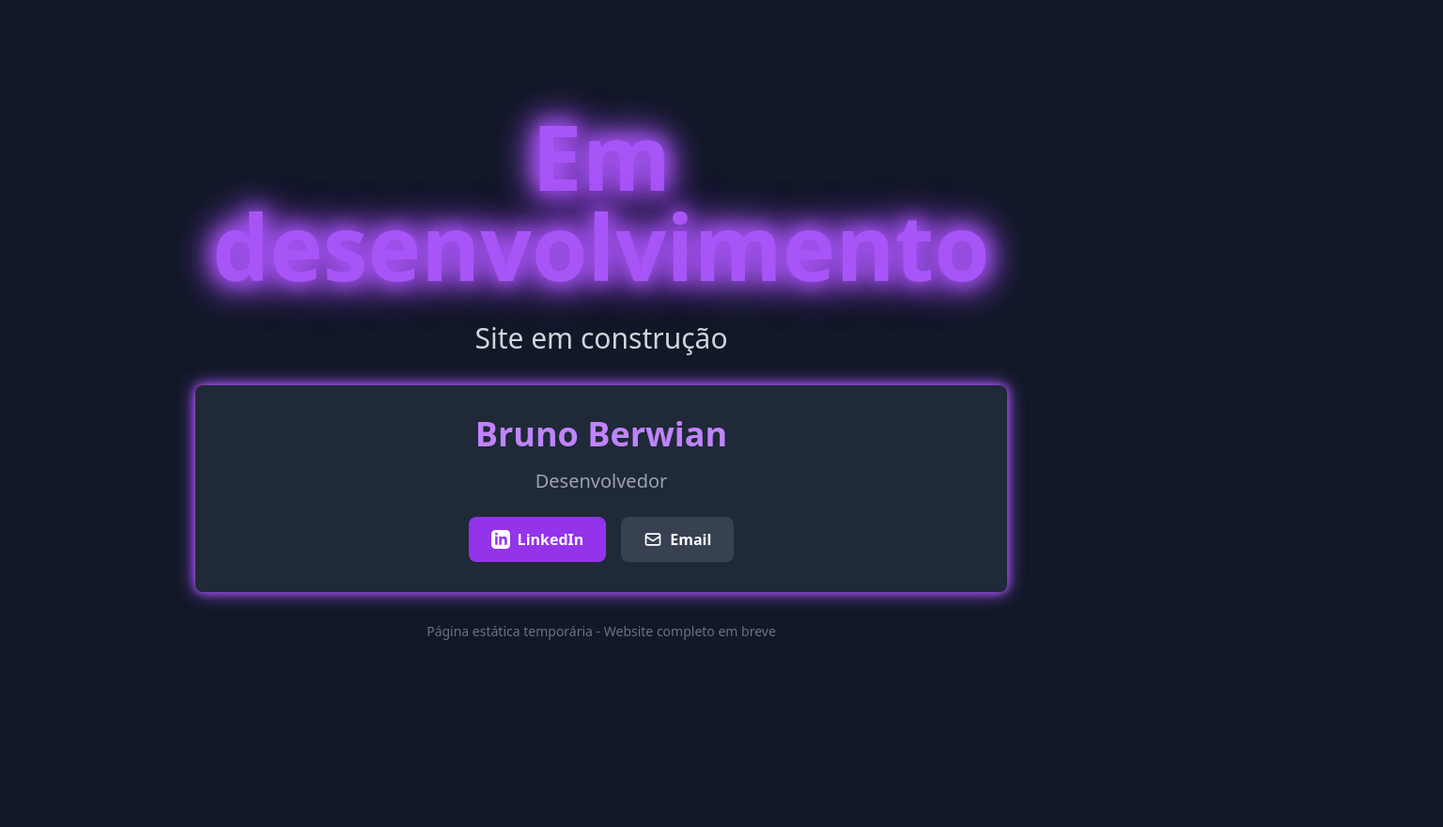
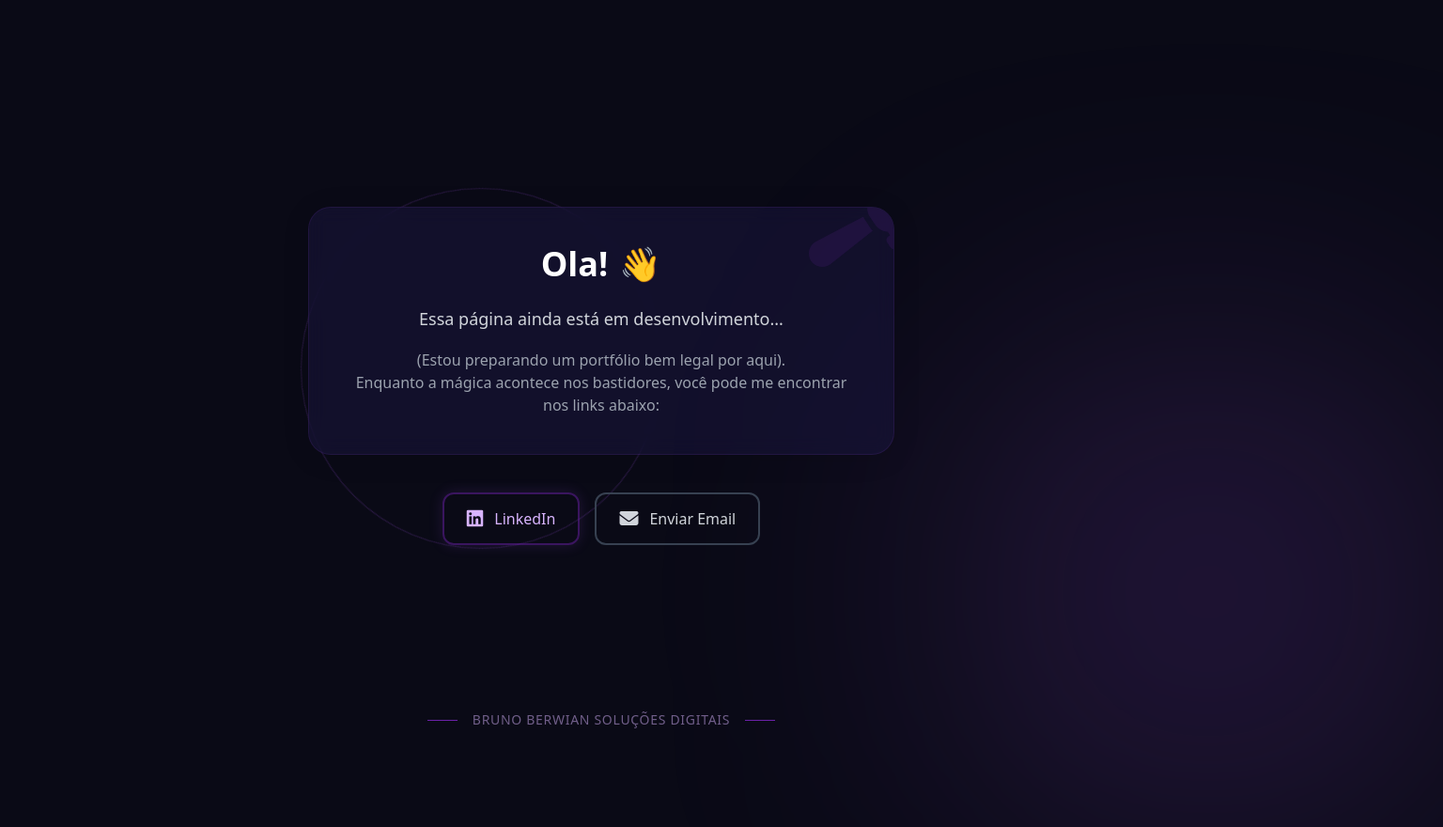
Before and after one commit to brunobwn/brunobwn-lp, a plain HTML site: page index.html in a window 1280 px wide. Shown: the whole page at 94% size, 1536 px wide, since content can reach past the window. Before the commit the page ends 800 px from the top, so only its background shows below. Drawn offline with nearby package versions, Linux system fonts and the light colour scheme.

Commit message:
Update title and enhance styling in index.html

```diff
--- a/index.html
+++ b/index.html
@@ -3,81 +3,107 @@
 <head>
     <meta charset="UTF-8">
     <meta name="viewport" content="width=device-width, initial-scale=1.0">
-    <title>Bruno Berwian - Desenvolvedor</title>
+    <title>Bruno Berwian | Em Breve</title>
     <script src="https://cdn.tailwindcss.com"></script>
-    <style>
-        @keyframes glow {
-            0%, 100% {
-                text-shadow: 0 0 10px #a855f7, 0 0 20px #a855f7, 0 0 30px #a855f7;
-            }
-            50% {
-                text-shadow: 0 0 20px #a855f7, 0 0 30px #a855f7, 0 0 40px #a855f7, 0 0 50px #a855f7;
+    <script>
+        tailwind.config = {
+            theme: {
+                extend: {
+                    colors: {
+                        neon: {
+                            primary: '#a855f7', // Roxo principal
+                            secondary: '#c084fc', // Roxo mais claro
+                            dark: '#1e1b4b' // Azul/Roxo muito escuro para fundo
+                        }
+                    },
+                    animation: {
+                        'spin-slow': 'spin 8s linear infinite',
+                        'wave': 'wave 2.5s infinite',
+                    },
+                    keyframes: {
+                        wave: {
+                            '0%, 100%': { transform: 'rotate(0deg)' },
+                            '10%, 30%': { transform: 'rotate(14deg)' },
+                            '20%': { transform: 'rotate(-8deg)' },
+                            '40%': { transform: 'rotate(-4deg)' },
+                            '50%, 60%': { transform: 'rotate(10deg)' },
+                            '70%': { transform: 'rotate(0deg)' },
+                        }
+                    }
+                }
             }
         }
-
-        .neon-glow {
-            animation: glow 2s ease-in-out infinite;
+    </script>
+    <link rel="stylesheet" href="https://cdnjs.cloudflare.com/ajax/libs/font-awesome/6.4.0/css/all.min.css">
+    <style>
+        /* Estilo para o texto com contorno (Outline) */
+        .outline-title {
+            /* Cor do preenchimento transparente */
+            color: transparent;
+            /* Cor e espessura da borda */
+            -webkit-text-stroke: 1px rgba(192, 132, 252, 0.8);
+            /* Sombra sutil para destacar do fundo */
+            filter: drop-shadow(0 0 2px rgba(168, 85, 247, 0.5));
         }
 
-        .neon-border {
-            box-shadow: 0 0 10px #a855f7, 0 0 20px #a855f7;
+        /* Opcional: Efeito de preenchimento ao passar o mouse no título */
+        .outline-title:hover {
+            color: rgba(168, 85, 247, 0.1);
+            transition: color 0.3s ease;
         }
 
-        .hover-neon:hover {
-            box-shadow: 0 0 15px #a855f7, 0 0 30px #a855f7, 0 0 45px #a855f7;
-            transition: all 0.3s ease-in-out;
+        .glass-card {
+            background: rgba(30, 27, 75, 0.4);
+            backdrop-filter: blur(10px);
+            border: 1px solid rgba(168, 85, 247, 0.1);
+            box-shadow: 0 4px 30px rgba(0, 0, 0, 0.1);
         }
     </style>
 </head>
-<body class="bg-gray-900 text-white min-h-screen flex items-center justify-center">
-    <div class="container mx-auto px-4 py-8 max-w-4xl">
-        <div class="text-center space-y-8">
-            <!-- Main Title with Neon Effect -->
-            <h1 class="text-6xl md:text-8xl font-bold text-purple-500 neon-glow mb-4">
-                Em desenvolvimento
-            </h1>
+<body class="bg-[#0a0a16] text-gray-200 h-screen w-full flex flex-col items-center justify-center overflow-hidden relative font-sans">
 
-            <!-- Subtitle -->
-            <p class="text-2xl md:text-3xl text-gray-300 mb-8">
-                Site em construção
-            </p>
+    <div class="absolute top-1/4 left-1/4 w-96 h-96 border border-purple-500/20 rounded-full animate-spin-slow pointer-events-none"></div>
+    <div class="absolute bottom-[-10%] right-[-20%] w-[500px] h-[500px] bg-neon-primary/20 rounded-full blur-[150px] pointer-events-none"></div>
 
-            <!-- Developer Info -->
-            <div class="bg-gray-800 rounded-lg p-8 neon-border">
-                <h2 class="text-3xl md:text-4xl font-bold text-purple-400 mb-4">
-                    Bruno Berwian
-                </h2>
-                <p class="text-xl text-gray-400 mb-6">
-                    Desenvolvedor
+
+    <main class="z-10 text-center px-6 max-w-2xl w-full">
+
+        <div class="glass-card p-8 md:p-10 rounded-3xl mb-10 relative overflow-hidden">
+            <i class="fas fa-hammer absolute -top-6 -right-6 text-8xl text-purple-900/20 rotate-12"></i>
+
+            <h2 class="text-3xl md:text-4xl font-bold text-white mb-6 flex items-center justify-center gap-3">
+                Ola! <span class="inline-block animate-wave origin-[70%_70%]">👋</span>
+            </h2>
+
+            <div class="space-y-4 text-lg text-gray-300 leading-relaxed">
+                <p>
+                    Essa página ainda está em desenvolvimento...
                 </p>
-
-                <!-- Contact Links -->
-                <div class="flex flex-col md:flex-row gap-4 justify-center items-center">
-                    <a href="https://www.linkedin.com/in/brunoberwian"
-                       target="_blank"
-                       rel="noopener noreferrer"
-                       class="bg-purple-600 hover:bg-purple-700 hover-neon text-white font-semibold py-3 px-6 rounded-lg transition-all duration-300 flex items-center gap-2">
-                        <svg class="w-5 h-5" fill="currentColor" viewBox="0 0 24 24">
-                            <path d="M19 0h-14c-2.761 0-5 2.239-5 5v14c0 2.761 2.239 5 5 5h14c2.762 0 5-2.239 5-5v-14c0-2.761-2.238-5-5-5zm-11 19h-3v-11h3v11zm-1.5-12.268c-.966 0-1.75-.79-1.75-1.764s.784-1.764 1.75-1.764 1.75.79 1.75 1.764-.783 1.764-1.75 1.764zm13.5 12.268h-3v-5.604c0-3.368-4-3.113-4 0v5.604h-3v-11h3v1.765c1.396-2.586 7-2.777 7 2.476v6.759z"/>
-                        </svg>
-                        LinkedIn
-                    </a>
-
-                    <a href="mailto:brunoberwian@gmail.com"
-                       class="bg-gray-700 hover:bg-gray-600 hover-neon text-white font-semibold py-3 px-6 rounded-lg transition-all duration-300 flex items-center gap-2">
-                        <svg class="w-5 h-5" fill="none" stroke="currentColor" viewBox="0 0 24 24">
-                            <path stroke-linecap="round" stroke-linejoin="round" stroke-width="2" d="M3 8l7.89 5.26a2 2 0 002.22 0L21 8M5 19h14a2 2 0 002-2V7a2 2 0 00-2-2H5a2 2 0 00-2 2v10a2 2 0 002 2z"/>
-                        </svg>
-                        Email
-                    </a>
-                </div>
-            </div>
-
-            <!-- Footer -->
-            <div class="mt-12 text-gray-500 text-sm">
-                <p>Página estática temporária - Website completo em breve</p>
+                <p class="text-base text-gray-400">
+                    (Estou preparando um portfólio bem legal por aqui). <br>Enquanto a mágica acontece nos bastidores, você pode me encontrar nos links abaixo:
+                </p>
             </div>
         </div>
-    </div>
+
+        <div class="flex flex-col sm:flex-row justify-center gap-4 w-full px-8 sm:px-0">
+            <a href="https://www.linkedin.com/in/brunoberwian" target="_blank" class="flex items-center justify-center gap-3 px-6 py-3 bg-transparent border-2 border-purple-800/50 text-purple-300 rounded-xl hover:bg-neon-primary/20 hover:border-neon-primary transition-all duration-300 group shadow-[0_0_15px_rgba(168,85,247,0.15)] hover:shadow-[0_0_30px_rgba(168,85,247,0.4)]">
+                <i class="fab fa-linkedin text-xl transition-transform group-hover:scale-110"></i>
+                <span class="font-medium">LinkedIn</span>
+            </a>
+
+            <a href="mailto:brunoberwian@gmail.com" class="flex items-center justify-center gap-3 px-6 py-3 bg-transparent border-2 border-gray-700 text-gray-300 rounded-xl hover:bg-gray-800/50 hover:border-gray-500 transition-all duration-300 group">
+                <i class="fas fa-envelope text-xl transition-transform group-hover:scale-110"></i>
+                <span class="font-medium">Enviar Email</span>
+            </a>
+        </div>
+
+    </main>
+
+    <footer class="absolute bottom-6 text-center w-full">
+        <p class="text-purple-300/50 text-sm font-medium tracking-wider uppercase flex items-center justify-center gap-2 before:content-[''] before:h-[1px] before:w-8 before:bg-purple-800 after:content-[''] after:h-[1px] after:w-8 after:bg-purple-800">
+            <span class="px-2">Bruno Berwian Soluções Digitais</span>
+        </p>
+    </footer>
+
 </body>
 </html>
```
